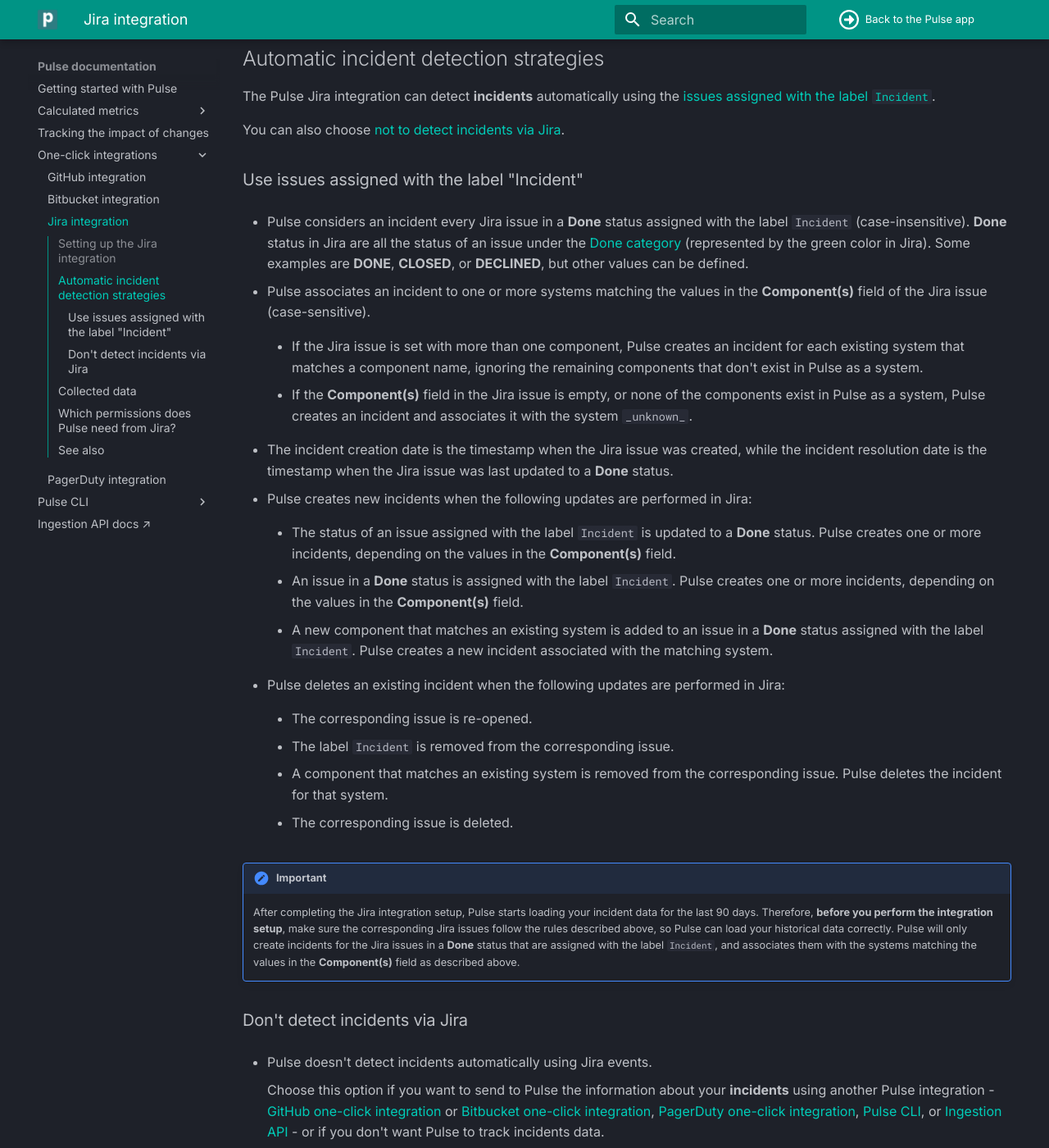
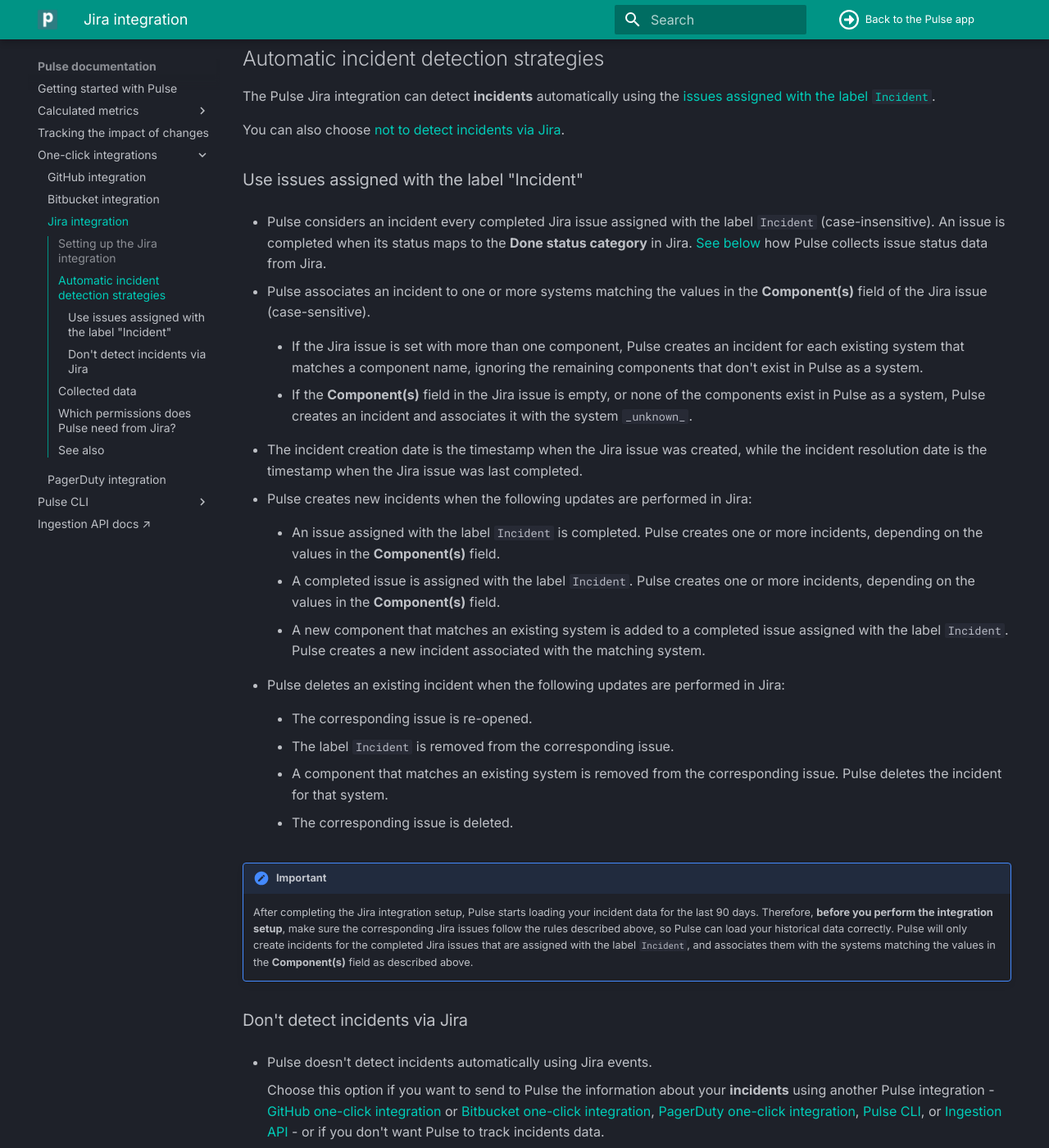
Before and after one commit to codacy/pulse-user-docs, an MkDocs documentation site: the page built from docs/one-click-integrations/jira-integration.md, in a window 1280 px wide and 1400 px high, scrolled down 2841 px. Shown: the whole window at 82% size. Built offline with MkDocs 1.6.1 and Material for MkDocs 9.7.7, drawn with Linux system fonts in a browser that asks for light colours; some of the changed text lies outside the part shown.

Commit message:
clean: Clarify how Jira collects the issue status. Move details to Jira integration page.

```diff
--- a/docs/one-click-integrations/jira-integration.md
+++ b/docs/one-click-integrations/jira-integration.md
@@ -48,7 +48,7 @@
 
 ### Use issues assigned with the label "Incident" {: id="jira-incident-label"}
 
--   Pulse considers an incident every Jira issue in a **Done** status assigned with the label `Incident` (case-insensitive). **Done** status in Jira are all the status of an issue under the [Done category](https://support.atlassian.com/jira-work-management/docs/workflows-and-statuses-for-the-board/) (represented by the green color in Jira). Some examples are **DONE**, **CLOSED**, or **DECLINED**, but other values can be defined.
+-   Pulse considers an incident every completed Jira issue assigned with the label `Incident` (case-insensitive). An issue is completed when its status maps to the **Done status category** in Jira. [See below](#collected-data) how Pulse collects issue status data from Jira.
 
 -   Pulse associates an incident to one or more systems matching the values in the **Component(s)** field of the Jira issue (case-sensitive).
 
@@ -56,15 +56,15 @@
 
     -   If the **Component(s)** field in the Jira issue is empty, or none of the components exist in Pulse as a system, Pulse creates an incident and associates it with the system `_unknown_`.
 
--   The incident creation date is the timestamp when the Jira issue was created, while the incident resolution date is the timestamp when the Jira issue was last updated to a **Done** status.
+-   The incident creation date is the timestamp when the Jira issue was created, while the incident resolution date is the timestamp when the Jira issue was last completed.
 
 -   Pulse creates new incidents when the following updates are performed in Jira:
 
-    -   The status of an issue assigned with the label `Incident` is updated to a **Done** status. Pulse creates one or more incidents, depending on the values in the **Component(s)** field.
+    -   An issue assigned with the label `Incident` is completed. Pulse creates one or more incidents, depending on the values in the **Component(s)** field.
 
-    -   An issue in a **Done** status is assigned with the label `Incident`. Pulse creates one or more incidents, depending on the values in the **Component(s)** field.
+    -   A completed issue is assigned with the label `Incident`. Pulse creates one or more incidents, depending on the values in the **Component(s)** field.
 
-    -   A new component that matches an existing system is added to an issue in a **Done** status assigned with the label `Incident`. Pulse creates a new incident associated with the matching system.
+    -   A new component that matches an existing system is added to a completed issue assigned with the label `Incident`. Pulse creates a new incident associated with the matching system.
 
 -   Pulse deletes an existing incident when the following updates are performed in Jira:
 
@@ -78,7 +78,7 @@
 
 !!! important
     After completing the Jira integration setup, Pulse starts loading your incident data for the last 90 days. Therefore, **before you perform the integration setup**, make sure the corresponding Jira issues follow the rules described above, so Pulse can load your historical data correctly.
-    Pulse will only create incidents for the Jira issues in a **Done** status that are assigned with the label `Incident`, and associates them with the systems matching the values in the **Component(s)** field as described above.
+    Pulse will only create incidents for the completed Jira issues that are assigned with the label `Incident`, and associates them with the systems matching the values in the **Component(s)** field as described above.
 
 ### Don't detect incidents via Jira {: id="jira-incident-not-detect"}
 
@@ -102,7 +102,13 @@
     <tr>
         <td>Issues</td>
         <td>
-            Issue data includes all issue status transitions.
+            Issue data includes all issue status transitions.<br/><br/>
+            To detect the state of an issue, Pulse considers all the statuses under each <a href="https://support.atlassian.com/jira-work-management/docs/workflows-and-statuses-for-the-board/">Jira status category</a>:
+            <ul>
+                <li>An issue is <strong>not being worked on</strong> when its status maps to the <strong>To-do status category</strong>, represented by the grey color in Jira. For example, <strong>BACKLOG</strong>, <strong>WAITING FOR APPROVAL</strong>, or any other custom value.</li>
+                <li>An issue is <strong>in progress</strong> when its status maps to the <strong>In-progress status category</strong>, represented by the blue color in Jira. For example, <strong>IN PROGRESS</strong>, <strong>DEVELOPING</strong>, <strong>IN REVIEW</strong>, or any other custom value.</li>
+                <li>An issue is <strong>completed</strong> when its status maps to the <strong>Done status category</strong>, represented by the grey color in Jira. For example, <strong>DONE</strong>, <strong>CLOSED</strong>, <strong>DECLINED</strong>, or any other custom value.</li>
+            </ul>
         </td>
         <td>Lead time and Cycle time on the <a href="../../metrics/lead-cycle-time/">Lead & Cycle time dashboard</a></td>
     </tr>
```
Also changed, not shown: docs/metrics/lead-cycle-time.md (+8 -6 lines).
